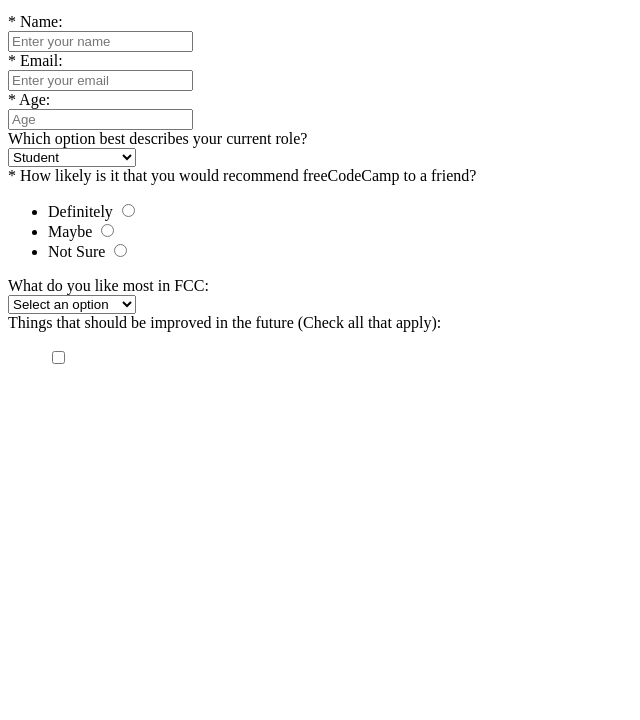
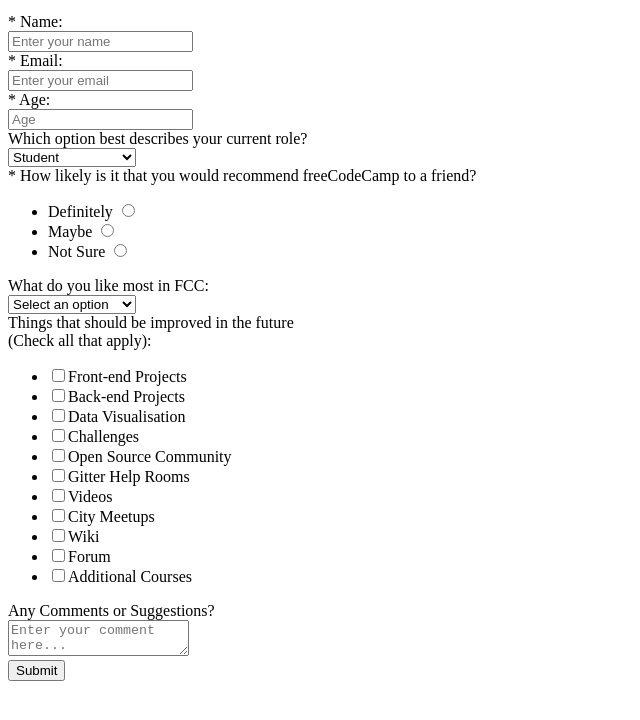
Before and after one commit to DavidCezana/survey-form, a plain HTML site: page index.html in a window 1280 px wide. Shown: the part 80-800 px from the top of the page, without its empty margins (0-640 px from the left). Drawn offline with Linux system fonts and the light colour scheme.

Commit message:
finished html section of survey form

```diff
--- a/index.html
+++ b/index.html
@@ -99,16 +99,79 @@
 
 		<div class="row">
 			<div class="labels">
-				<label for="check-items">Things that should be improved in the future (Check all that apply):</label>
+				<label for="check-items">Things that should be improved in the future <br> (Check all that apply):
+				</label>
 			</div>
 			<div class="answers">
-				<ul>
-					<label>
-						<input type="checkbox" name="prefer" class="rating" value="Front-end-Projects">
-					</label>
+				<ul id="preferences">
+					<li class="checkbox">
+						<label>
+							<input type="checkbox" name="prefer" class="rating" value="Front-end-Projects">Front-end Projects
+						</label>
+					</li>
+					<li class="checkbox">
+						<label>
+							<input type="checkbox" name="prefer" class="rating" value="Back-end-Projects">Back-end Projects
+						</label>
+					</li>
+					<li class="checkbox">
+						<label>
+							<input type="checkbox" name="prefer" class="rating" value="Data Visualisation">Data Visualisation
+						</label>
+					</li>
+					<li class="checkbox">
+						<label>
+							<input type="checkbox" name="prefer" class="rating" value="Challenges">Challenges
+						</label>
+					</li>
+					<li class="checkbox">
+						<label>
+							<input type="checkbox" name="prefer" class="rating" value="Open Source Community">Open Source Community
+						</label>
+					</li>
+					<li class="checkbox">
+						<label>
+							<input type="checkbox" name="prefer" class="rating" value="Gitter Help Rooms">Gitter Help Rooms
+						</label>
+					</li>
+					<li class="checkbox">
+						<label>
+							<input type="checkbox" name="prefer" class="rating" value="Videos">Videos
+						</label>
+					</li>
+					<li class="checkbox">
+						<label>
+							<input type="checkbox" name="prefer" class="rating" value="City Meetups">City Meetups
+						</label>
+					</li>
+					<li class="checkbox">
+						<label>
+							<input type="checkbox" name="prefer" class="rating" value="Wiki">Wiki
+						</label>
+					</li>
+					<li class="checkbox">
+						<label>
+							<input type="checkbox" name="prefer" class="rating" value="Forum">Forum
+						</label>
+					</li>
+					<li class="checkbox">
+						<label>
+							<input type="checkbox" name="prefer" class="rating" value="Additional Courses">Additional Courses
+						</label>
+					</li>
 				</ul>
 			</div>
 		</div>
+
+		<div class="row">
+			<div class="labels">
+				<label for="comments">Any Comments or Suggestions?</label>
+			</div>
+			<div class="answers">
+				<textarea name="comment" id="comments" placeholder="Enter your comment here..."></textarea>
+			</div>
+		</div>
+		<button id="submit" type="submit">Submit</button>
 
 	</form>
 
```
